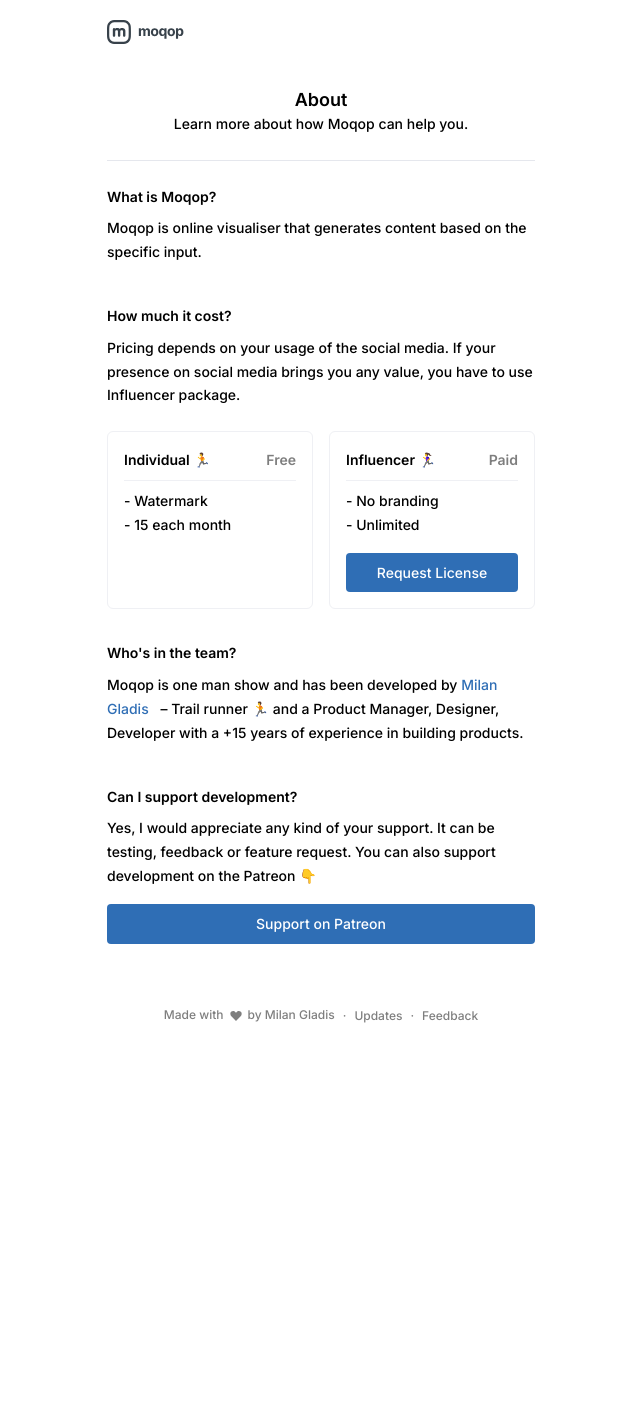
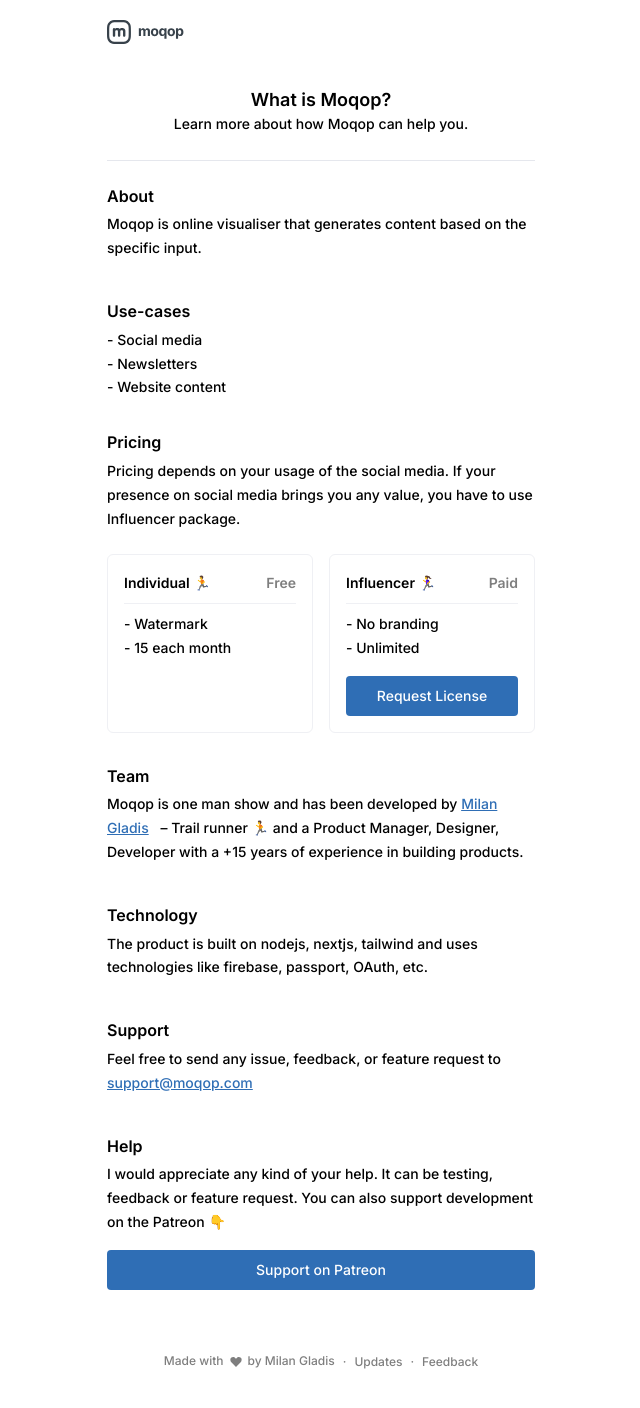
Before and after one commit to RobotCafe/moqop, a Next.js app: page /about in a window 1280 px wide. Shown: the top 1408 px of the page, without its empty margins (319-959 px from the left). Before the commit the page ends 1072 px from the top, so only its background shows below. Built offline with nearby package versions, Linux system fonts and the light colour scheme.

Commit message:
added patreon

```diff
--- a/src/pages/about.js
+++ b/src/pages/about.js
@@ -9,17 +9,25 @@
     <section>
       <Header />
       <div className="border-b border-grey-darken pb-16 mb-24 text-center">
-        <h2 className="text-18 font-bold">About</h2>
+        <h2 className="text-18 font-bold">What is Moqop?</h2>
         <p >Learn more about how Moqop can help you.</p>
       </div>
 
       <ul className='flex flex-col gap-16'>
         <li className='mb-16'>
-          <span className='block font-semibold mb-8'>What is Moqop?</span>
+          <span className='block font-semibold mb-4 text-16'>About</span>
           <p className=''>Moqop is online visualiser that generates content based on the specific input.</p>
         </li>
         <li className='mb-16'>
-          <span className='block font-semibold mb-8'>How much it cost?</span>
+          <span className='block font-semibold mb-4 text-16'>Use-cases</span>
+          <ul>
+            <li>- Social media</li>
+            <li>- Newsletters</li>
+            <li>- Website content</li>
+          </ul>
+        </li>
+        <li className='mb-16'>
+          <span className='block font-semibold mb-4 text-16'>Pricing</span>
           <p className=''>Pricing depends on your usage of the social media. If your presence on social media brings you any value, you have to use Influencer package.</p>
           <div className="flex flex-col sm:flex-row gap-16 mt-24">
             <div className='flex-1 rounded border border-grey p-16'>
@@ -46,18 +54,28 @@
           </div>
         </li>
         <li className='mb-16'>
-          <span className='block font-semibold mb-8'>Who's in the team?</span>
+          <span className='block font-semibold mb-4 text-16'>Team</span>
           <div className="">
-            <p>Moqop is one man show and has been developed by
-              <a href="https://milangladis.com" target="_blank" className="mr-8 text-blue"> Milan Gladis</a> – Trail runner 🏃 and a Product Manager, Designer, Developer with a +15 years of experience in building products.
-            </p>
+            <p>Moqop is one man show and has been developed by <a href="https://milangladis.com" target="_blank" className="mr-8 text-blue underline">Milan Gladis</a> – Trail runner 🏃 and a Product Manager, Designer, Developer with a +15 years of experience in building products.</p>
           </div>
         </li>
         <li className='mb-16'>
-          <span className='block font-semibold mb-8'>Can I support development?</span>
+          <span className='block font-semibold mb-4 text-16'>Technology</span>
           <div className="">
-            <p>Yes, I would appreciate any kind of your support. It can be testing, feedback or feature request. You can also support development on the Patreon 👇</p>
-              <Button text="Support on Patreon" type="secondary" href="#" className="mt-8 w-full" />
+            <p>The product is built on nodejs, nextjs, tailwind and uses technologies like firebase, passport, OAuth, etc.</p>
+          </div>
+        </li>
+        <li className='mb-16'>
+          <span className='block font-semibold mb-4 text-16'>Support</span>
+          <div className="">
+            <p>Feel free to send any issue, feedback, or feature request to <a href="mailto:support@moqop.com" target="_blank" className='text-blue underline'>support@moqop.com</a></p>
+          </div>
+        </li>
+        <li className='mb-16'>
+          <span className='block font-semibold mb-4 text-16'>Help</span>
+          <div className="">
+            <p>I would appreciate any kind of your help. It can be testing, feedback or feature request. You can also support development on the Patreon 👇</p>
+              <Button text="Support on Patreon" type="secondary" href="https://www.patreon.com/milangladis" target="_blank" className="mt-8 w-full" />
           </div>
         </li>
       </ul>
```
